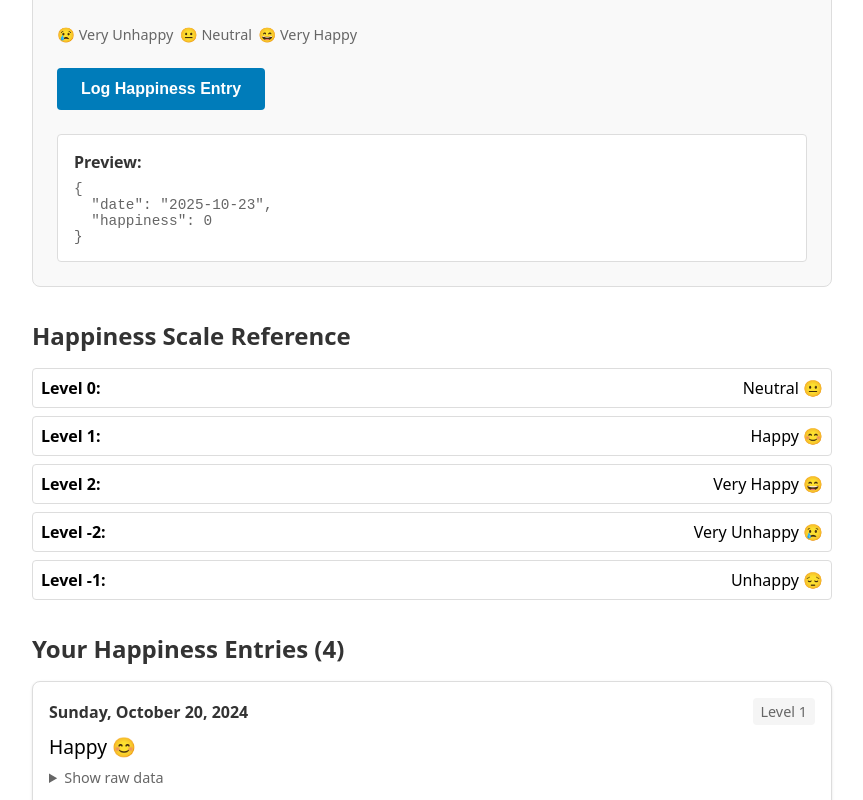
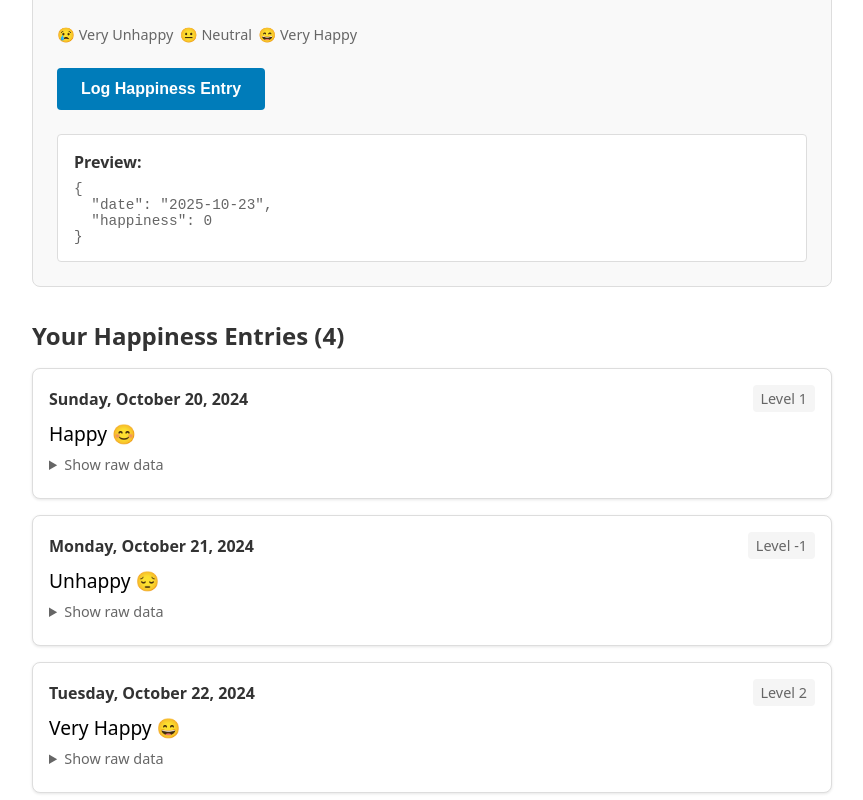
Before and after one commit to abstractionjackson/media-consumption-tracker, a Next.js app: page / in a window 1280 px wide. Shown: the part 421-1221 px from the top of the page, without its empty margins (208-1071 px from the left). Built offline with nearby package versions, Linux system fonts and the light colour scheme.

Commit message:
Remove happiness scale reference section
- Removed redundant happiness scale reference from main page
- Scale is already shown in the form with range slider labels

```diff
--- a/app/page.js
+++ b/app/page.js
@@ -49,32 +49,6 @@ export default function Home() {
 
       {/* Happiness Entry Form */}
       <HappinessForm onEntryAdded={handleEntryAdded} />
-
-      <section style={{ marginBottom: '2rem' }}>
-        <h2 style={{ color: '#333', marginBottom: '1rem' }}>
-          Happiness Scale Reference
-        </h2>
-        <div style={{
-          display: 'grid',
-          gap: '0.5rem',
-          marginBottom: '2rem'
-        }}>
-          {Object.entries(HAPPINESS_LEVELS).map(([level, description]) => (
-            <div key={level} style={{
-              padding: '0.5rem',
-              border: '1px solid #ddd',
-              borderRadius: '4px',
-              display: 'flex',
-              justifyContent: 'space-between',
-              alignItems: 'center',
-              backgroundColor: '#fff'
-            }}>
-              <span style={{ fontWeight: 'bold' }}>Level {level}:</span>
-              <span>{description}</span>
-            </div>
-          ))}
-        </div>
-      </section>
 
       <section>
         <h2 style={{ color: '#333', marginBottom: '1rem' }}>
```
